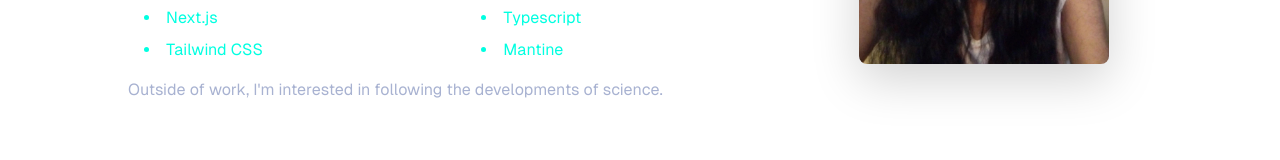
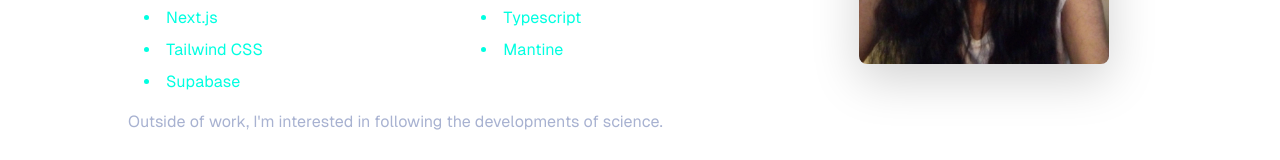
Before and after one commit to HikmaAnwar/hikma-s-portfolio, a Next.js app: page / in a window 1280 px wide. Shown: the part 780-940 px from the top of the page. Built offline with nearby package versions, Linux system fonts and the light colour scheme.

Commit message:
fix: add Supabase to tech stack in About component

```diff
--- a/src/app/components/About.jsx
+++ b/src/app/components/About.jsx
@@ -41,6 +41,7 @@ const About = () => {
     "Typescript",
     "Tailwind CSS",
     "Mantine",
+    "Supabase",
   ];
 
   return (
```
